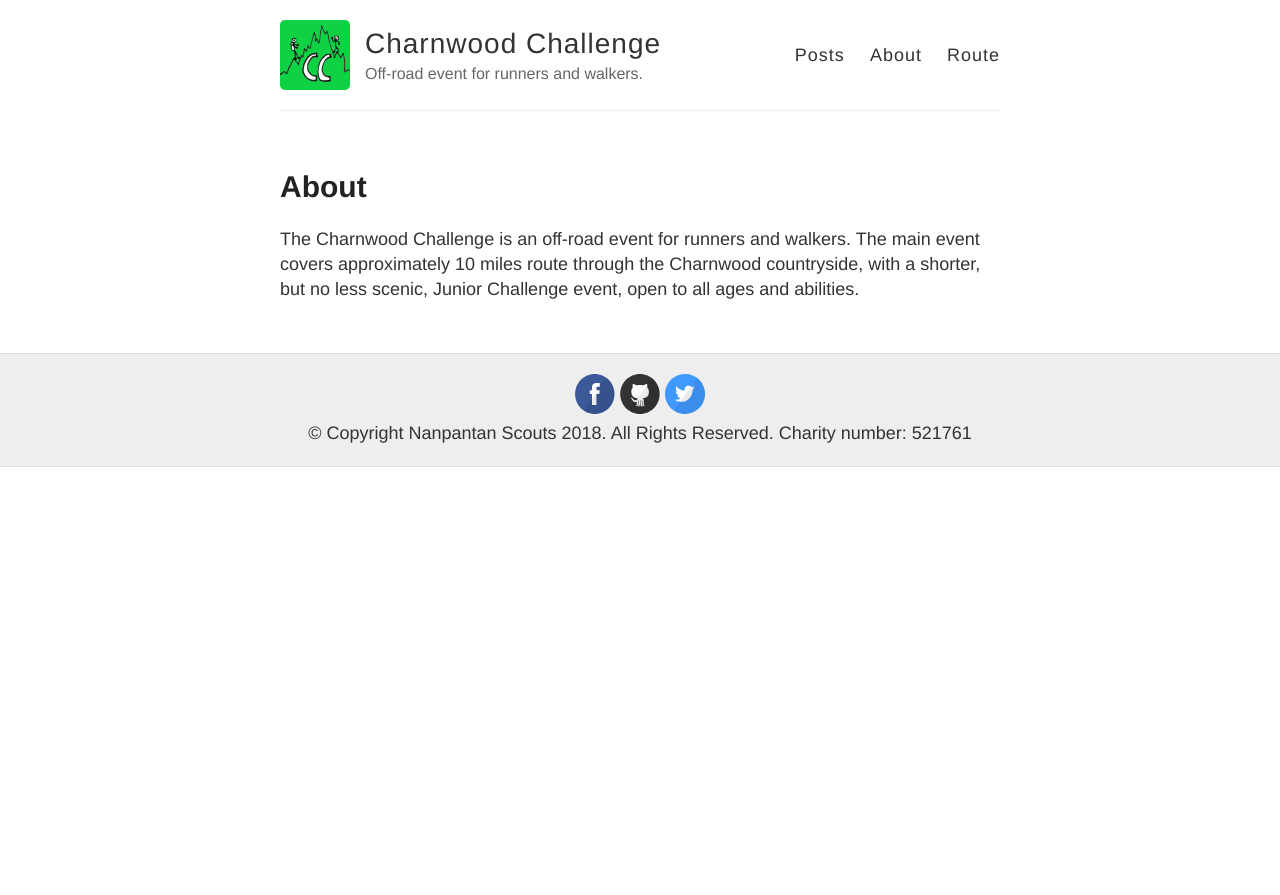
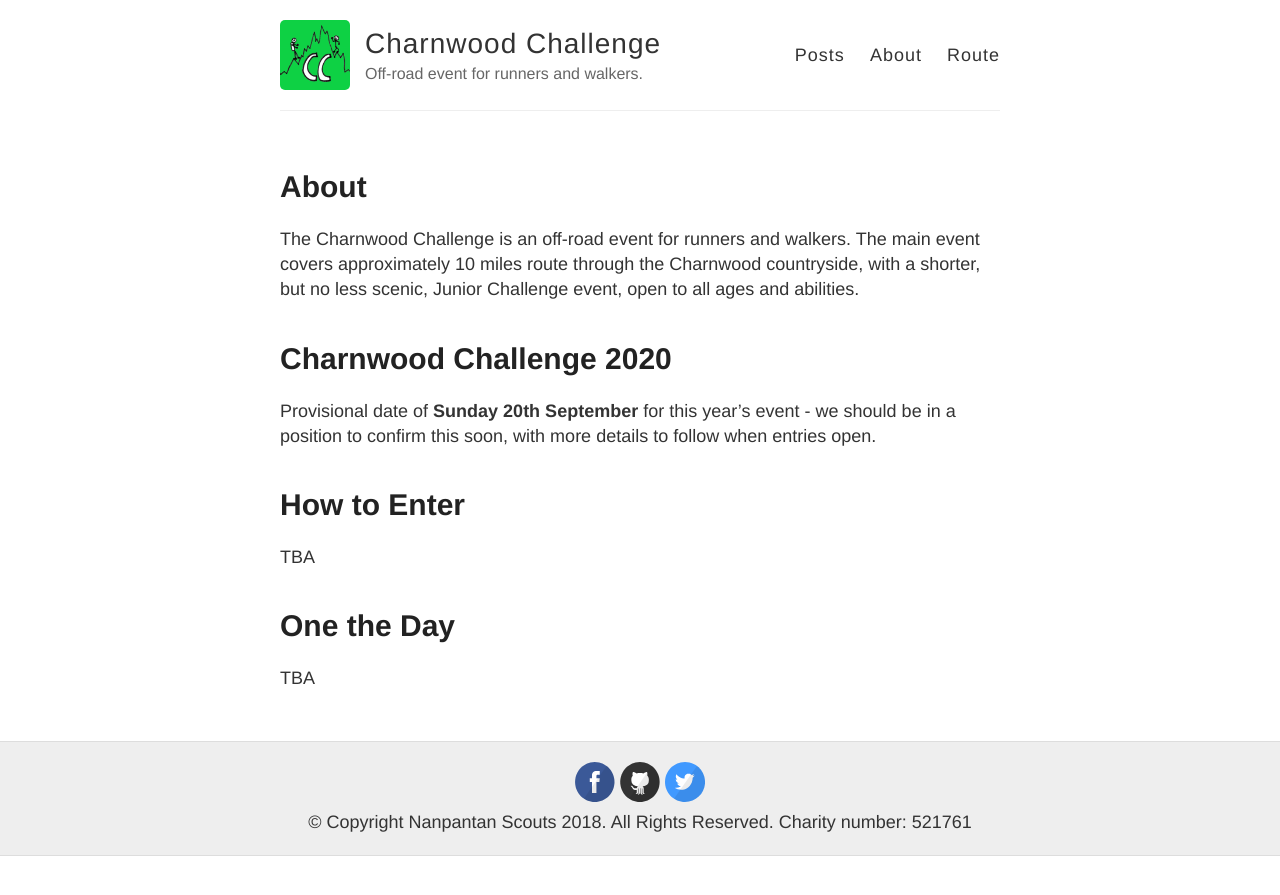
Before and after one commit to Charnwood-Challenge/Charnwood-Challenge.github.io, a Jekyll site: the page built from about.md, in a window 1280 px wide. Shown: the top 895 px of the page. Built offline with Jekyll 4.4.1, drawn with Linux system fonts in a browser that asks for light colours.

Commit message:
Update about.md

```diff
--- a/about.md
+++ b/about.md
@@ -5,3 +5,15 @@ permalink: /about/
 ---
 
 The Charnwood Challenge is an off-road event for runners and walkers. The main event covers approximately 10 miles route through the Charnwood countryside, with a shorter, but no less scenic, Junior Challenge event, open to all ages and abilities.
+
+# Charnwood Challenge 2020
+
+Provisional date of **Sunday 20th September** for this year's event - we should be in a position to confirm this soon, with more details to follow when entries open.
+
+# How to Enter
+
+TBA
+
+# One the Day
+
+TBA
```
